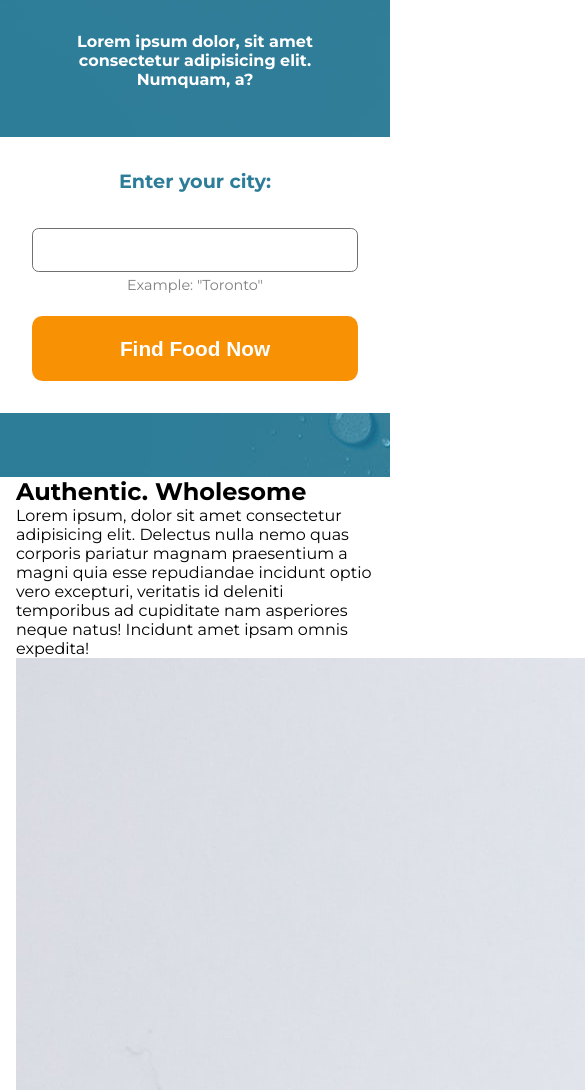
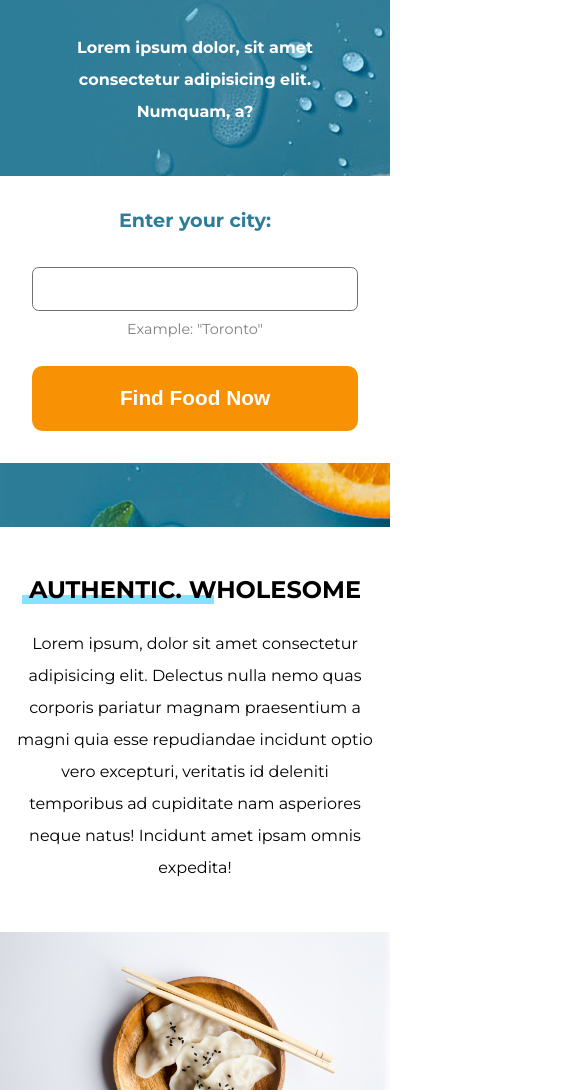
Before and after one commit to plaxamana/yummyeats, a plain HTML site: page index.html in a window 390 px wide. Shown: the part 278-1368 px from the top of the page, 585 px wide, since content can reach past the window. Drawn offline with Linux system fonts and the light colour scheme.

Commit message:
finished mobile first design

```diff
--- a/css/main.css
+++ b/css/main.css
@@ -1,9 +1,17 @@
 @import url('https://fonts.googleapis.com/css2?family=Montserrat:wght@400;700&display=swap');
 
-* {
+*, html {
     margin: 0;
     box-sizing: border-box;
 }
+
+/* Custom Variables */
+
+:root {
+    --leading: 2em;
+}
+
+/*  */
 
 body {
     font-family: 'Montserrat', sans-serif;
@@ -11,6 +19,7 @@ body {
 
 .hero-bg {
     background: #307D99 url('../img/bg.jpg');
+    background-position: 12% 83%;
     color: #FFF;
     text-align: center;
     padding-bottom: 4em;
@@ -101,3 +110,41 @@ input[type=button] {
     font-size: 1.3em;
     cursor: pointer;
 }
+
+input[type=button]:hover {
+    background-color: #d77d00;
+}
+
+.authentic {
+    margin: 0;
+}
+
+.right-col {
+    text-align: center;
+    margin: 3em 1em;
+}
+
+h2 {
+    text-transform: uppercase;
+    position: relative;
+    margin-bottom: 1em;
+}
+
+h2::before {
+    content: ' ';
+    position: absolute;
+    width: 8em;
+    background: #00bfff77;
+    height: .4em;
+    bottom: 0;
+    z-index: -1;
+    margin-left: -.3em;
+}
+
+img {
+    width: 100%;
+}
+
+p {
+    line-height: var(--leading);
+}
```
